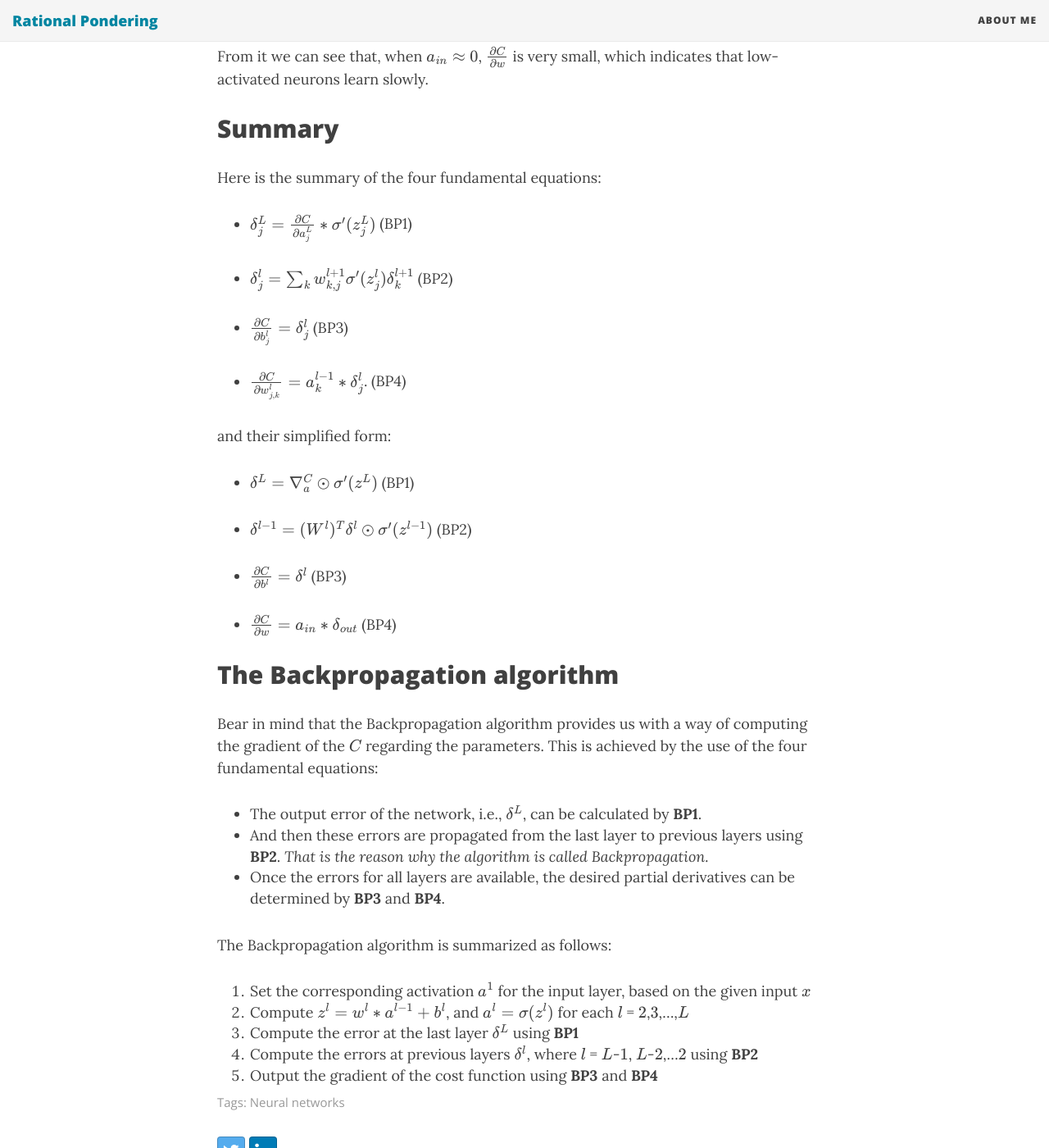
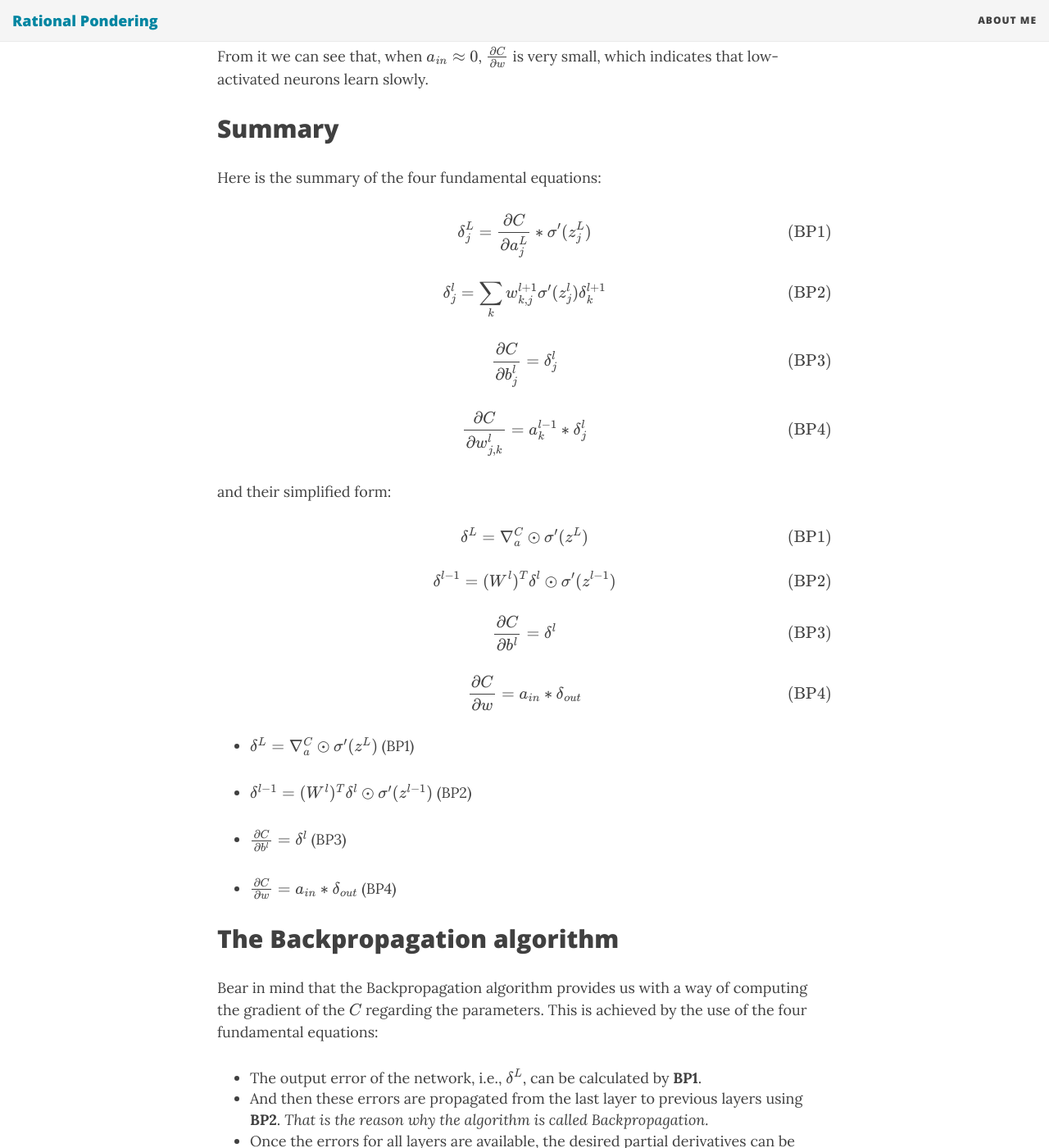
Before and after one commit to const-yield/const-yield.github.io, a Jekyll site: the page built from _posts/2017-06-29-How-the-backpropagation-algorithm-works.md, in a window 1280 px wide and 1400 px high, scrolled down 6413 px. Shown: the whole window at 82% size. Built offline with Jekyll 4.4.1, drawn with Linux system fonts in a browser that asks for light colours; nearby versions of some CDN libraries; formulas are drawn with MathJax 3.

Commit message:
1. updated the latex code for displaying formulas in the 2017-06-29 post 2. updated the image path in the 2017-03-30 post

```diff
--- a/_posts/2017-06-29-How-the-backpropagation-algorithm-works.md
+++ b/_posts/2017-06-29-How-the-backpropagation-algorithm-works.md
@@ -203,14 +203,49 @@ Summary
 --
 Here is the summary of the four fundamental equations:
 
-- $\delta_{j}^{L}  = \frac{\partial C}{\partial  a_{j}^{L}} *  \sigma'(z_{j}^{L}) $ (BP1)
- - $\delta_{j}^{l} = \sum_{k} w_{k,j}^{l+1} \sigma'(z_{j}^{l}) \delta_{k}^{l+1}$ (BP2)
+\begin{equation}
+\delta_{j}^{L}  = \frac{\partial C}{\partial  a_{j}^{L}} *  \sigma'(z_{j}^{L})
+  \tag{BP1}
+\end{equation}
 
- - $\frac{\partial C}{\partial  b_{j}^{l}} = \delta_{j}^{l} $ (BP3)
+\begin{equation}
+\delta_{j}^{l} = \sum_{k} w_{k,j}^{l+1} \sigma'(z_{j}^{l}) \delta_{k}^{l+1}
+  \tag{BP2}
+\end{equation}
 
- - $\frac{\partial C}{\partial  w_{j,k}^{l}} = a_{k}^{l-1} * \delta_{j}^{l}$. (BP4)
+\begin{equation}
+\frac{\partial C}{\partial  b_{j}^{l}} = \delta_{j}^{l}
+  \tag{BP3}
+\end{equation}
+
+\begin{equation}
+\frac{\partial C}{\partial  w_{j,k}^{l}} = a_{k}^{l-1} * \delta_{j}^{l}
+  \tag{BP4}
+\end{equation}
 
 and their simplified form:
+
+
+\begin{equation}
+\delta^{L} =  \nabla_{a}^{C} \odot \sigma'(z^{L})
+  \tag{BP1}
+\end{equation}
+
+\begin{equation}
+\delta^{l-1} = (W^{l})^{T} \delta^{l} \odot  \sigma'(z^{l-1})
+  \tag{BP2}
+\end{equation}
+
+\begin{equation}
+\frac{\partial C}{\partial  b^{l}} = \delta^{l}
+  \tag{BP3}
+\end{equation}
+
+\begin{equation}
+\frac{\partial C}{\partial  w} = a_{in} * \delta_{out}
+  \tag{BP4}
+\end{equation}
+
 
 - $\delta^{L} =  \nabla_{a}^{C} \odot \sigma'(z^{L}) $ (BP1)
 
@@ -235,5 +270,5 @@ The Backpropagation algorithm is summarized as follows:
 1. Set the corresponding activation $a^{1}$ for the input layer, based on the given input $x$
 2. Compute $z^l = w^l * a^{l-1} + b^{l}$, and $a^l = \sigma(z^l)$ for each $l$ = $2$,$3$,...,$L$
 3. Compute the error at the last layer $\delta^{L}$ using **BP1**
- 4. Compute the errors at previous layers $\delta^{l}$, where $l$ = $L$-$1$, $L$-$2$,...$2$ using  **BP2**
+4. Compute the errors at previous layers $\delta^{l}$, where $l$ = $L$-$1$, $L$-$2$,...$2$ using  **BP2**
 5.  Output the gradient of the cost function using **BP3** and **BP4**
```
Also changed, not shown: _posts/2017-03-30-Introduction-to-structural-risk-minimization.md (+2 -2 lines).
